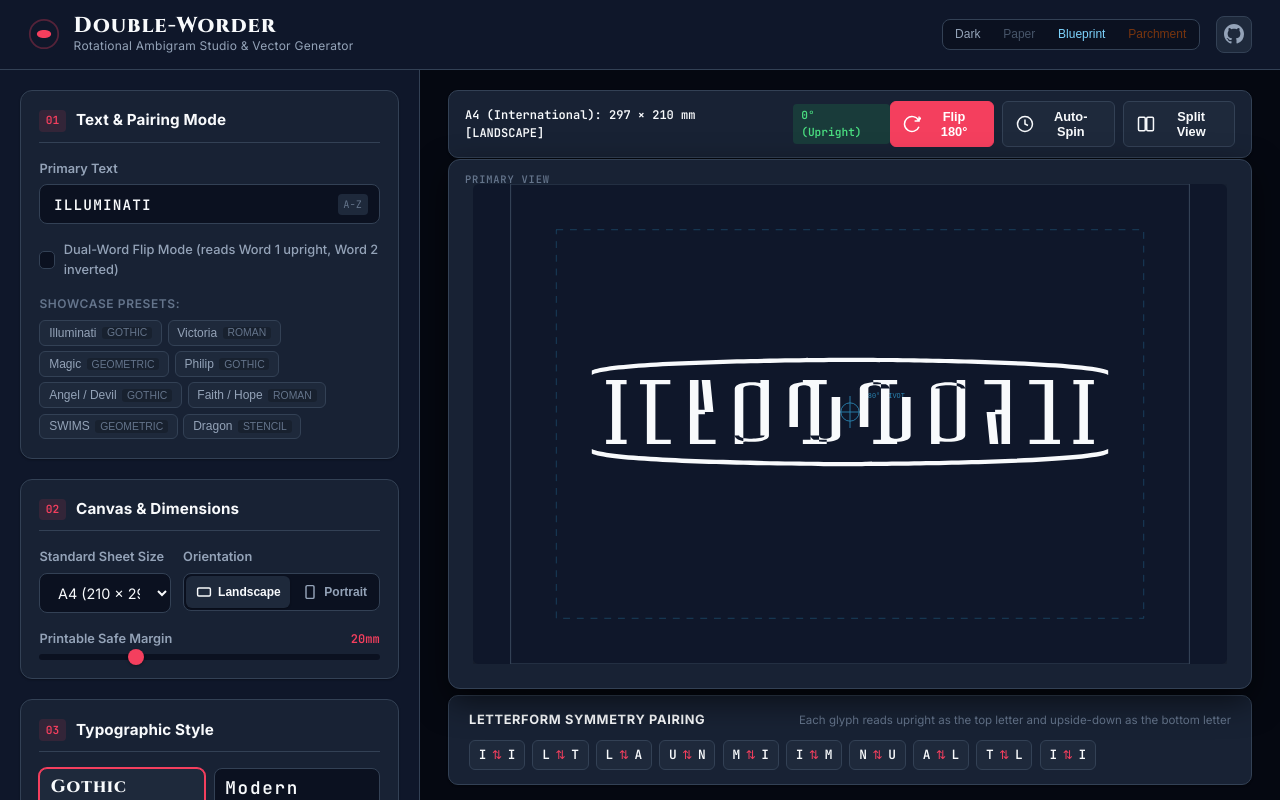
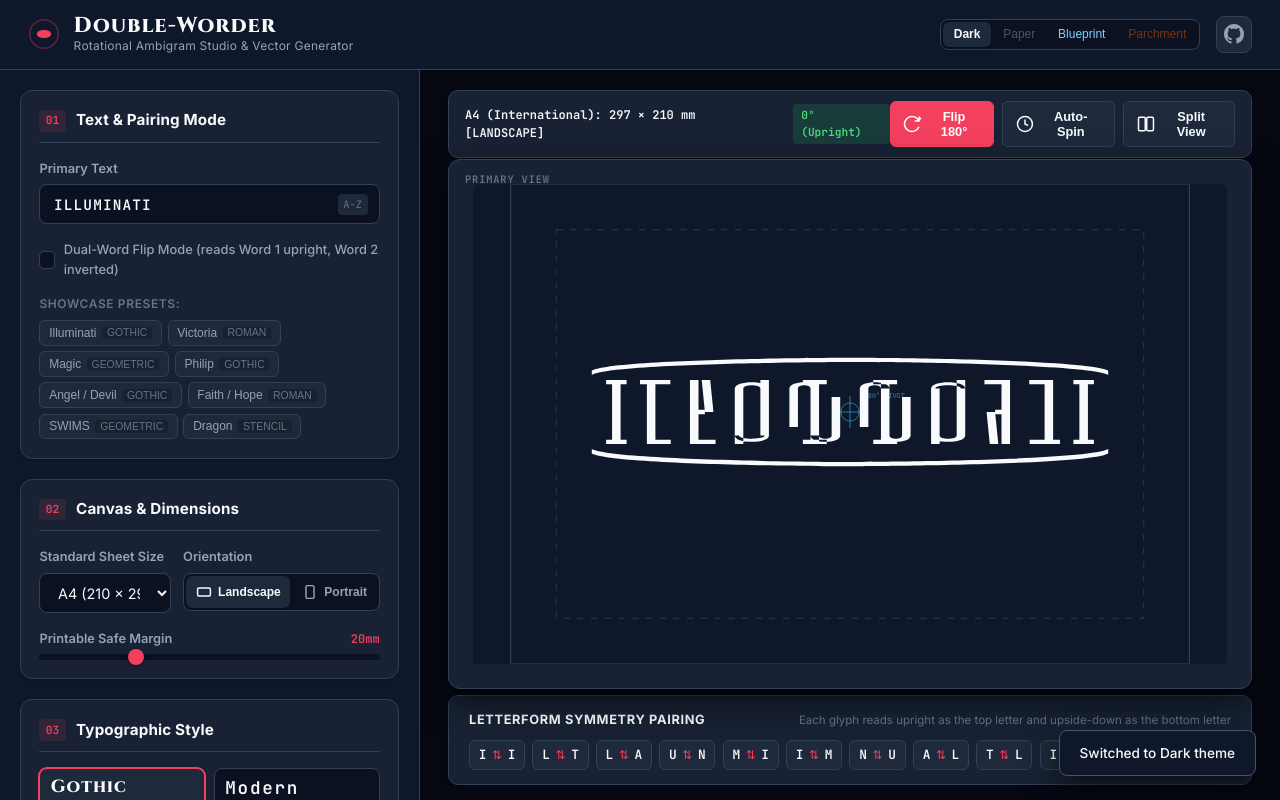
Before and after one commit to smford/double-worder, a website with bundled scripts: page index.html in a window 1280 px wide. Both pictures are taken after a click on the button "Dark". Shown: the top 800 px of the page. Built offline with nearby package versions, Linux system fonts and the light colour scheme.

Commit message:
fix(theme): fix theme switching by narrowing button selector and updating document theme attributes

```diff
--- a/css/main.css
+++ b/css/main.css
@@ -3,7 +3,8 @@
    Modern, sleek, responsive interface with Dark / Paper / Blueprint themes.
    ========================================================================== */
 
-:root {
+:root,
+[data-theme="dark"] {
   /* Core Brand Colors */
   --brand-accent: #f43f5e;
   --brand-accent-hover: #e11d48;
@@ -47,6 +48,9 @@
   --text-primary: #0f172a;
   --text-secondary: #475569;
   --text-muted: #64748b;
+  --shadow-sm: 0 1px 3px rgba(0, 0, 0, 0.08);
+  --shadow-md: 0 4px 12px rgba(0, 0, 0, 0.08);
+  --shadow-lg: 0 12px 32px rgba(15, 23, 42, 0.12);
   --canvas-stage-bg: #e2e8f0;
 }
 
@@ -64,6 +68,9 @@
   --text-secondary: #7dd3fc;
   --text-muted: #38bdf8;
   --brand-accent: #00f2fe;
+  --shadow-sm: 0 1px 3px rgba(0, 0, 0, 0.4);
+  --shadow-md: 0 4px 12px rgba(0, 0, 0, 0.5);
+  --shadow-lg: 0 12px 32px rgba(0, 0, 0, 0.7);
   --canvas-stage-bg: #030b15;
 }
 
@@ -81,6 +88,9 @@
   --text-secondary: #78350f;
   --text-muted: #92400e;
   --brand-accent: #b45309;
+  --shadow-sm: 0 1px 3px rgba(69, 26, 3, 0.08);
+  --shadow-md: 0 4px 12px rgba(69, 26, 3, 0.08);
+  --shadow-lg: 0 12px 32px rgba(69, 26, 3, 0.14);
   --canvas-stage-bg: #edd6bd;
 }
 
--- a/js/app.js
+++ b/js/app.js
@@ -51,6 +51,7 @@ class AmbigramApp {
     this.initElements();
     this.loadStateFromUrl();
     this.initRenderer();
+    this.setTheme(this.state.theme);
     this.bindEvents();
     this.renderPresets();
     this.update();
@@ -90,7 +91,7 @@ class AmbigramApp {
     this.elScaleVal = document.getElementById('val-scale');
 
     // Theme & Mode
-    this.elThemeButtons = document.querySelectorAll('[data-theme]');
+    this.elThemeButtons = document.querySelectorAll('.theme-btn[data-theme]');
     this.elRenderMode = document.getElementById('select-render-mode');
     this.elToggleGuides = document.getElementById('toggle-guides');
     this.elTogglePivot = document.getElementById('toggle-pivot');
@@ -124,6 +125,25 @@ class AmbigramApp {
       this.invertedRenderer = new VectorRenderer(this.elSplitSecondaryContainer);
       this.invertedRenderer.setRotation(180);
     }
+  }
+
+  setTheme(themeName) {
+    const validThemes = ['dark', 'paper', 'blueprint', 'parchment'];
+    const theme = validThemes.includes(themeName) ? themeName : 'dark';
+    this.state.theme = theme;
+
+    document.documentElement.setAttribute('data-theme', theme);
+    document.body.setAttribute('data-theme', theme);
+
+    if (this.elThemeButtons) {
+      this.elThemeButtons.forEach(btn => {
+        const isMatch = btn.getAttribute('data-theme') === theme;
+        btn.classList.toggle('active', isMatch);
+        btn.setAttribute('aria-checked', isMatch ? 'true' : 'false');
+      });
+    }
+
+    this.update();
   }
 
   loadStateFromUrl() {
@@ -294,13 +314,16 @@ class AmbigramApp {
     }
 
     // Theme buttons
-    this.elThemeButtons.forEach(btn => {
-      btn.addEventListener('click', () => {
-        this.state.theme = btn.getAttribute('data-theme');
-        this.elThemeButtons.forEach(b => b.classList.toggle('active', b === btn));
-        this.update();
+    if (this.elThemeButtons) {
+      this.elThemeButtons.forEach(btn => {
+        btn.addEventListener('click', (e) => {
+          e.stopPropagation();
+          const targetTheme = btn.getAttribute('data-theme');
+          this.setTheme(targetTheme);
+          this.showToast(`Switched to ${targetTheme.charAt(0).toUpperCase() + targetTheme.slice(1)} theme`);
+        });
       });
-    });
+    }
 
     // 180° Flip Button
     this.elBtnFlip.addEventListener('click', () => {
```
